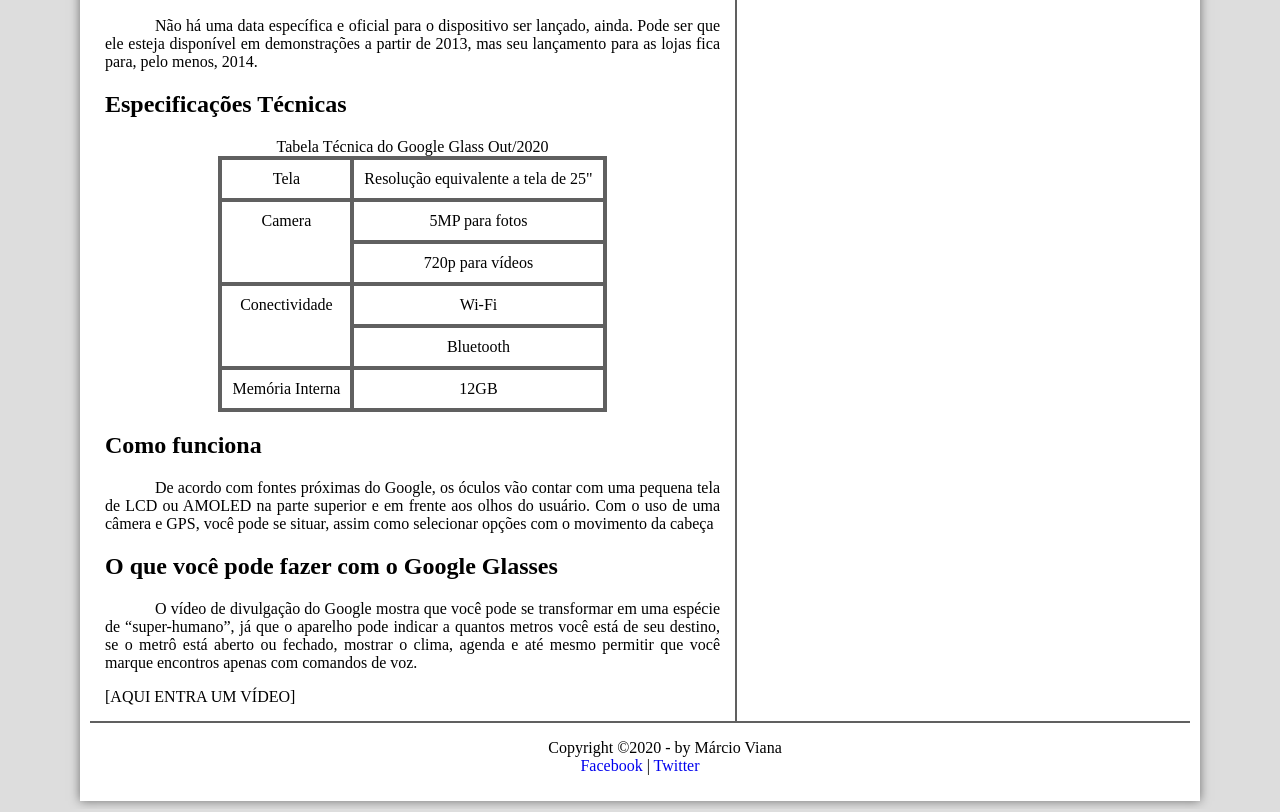
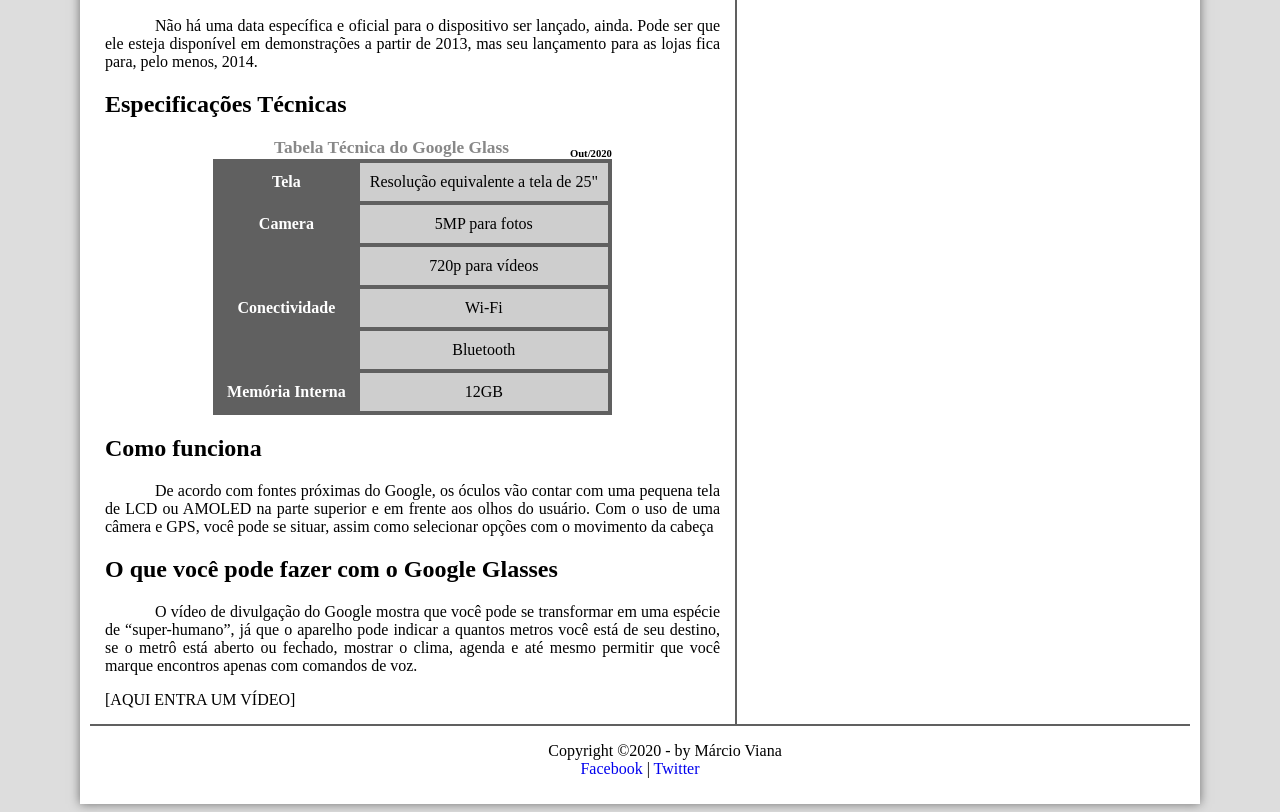
Before and after one commit to VianaMarcio/html5, a plain HTML site: page index.html in a window 1280 px wide. Shown: the part 940-1752 px from the top of the page. Drawn offline with Linux system fonts and the light colour scheme; a web font is replaced by a local one.

Commit message:
Formatção dos estilos da tabela com CSS

```diff
--- a/_css/estilo.css
+++ b/_css/estilo.css
@@ -139,6 +139,31 @@
     vertical-align: top;
 }
 
+table#tabelaspec td.ce{
+    color: white;
+    background-color: #606060;
+    vertical-align: top;
+    font-weight: bold;
+}
+
+table#tabelaspec td.cd{
+    background-color: #cecece;
+}
+
+table#tabelaspec caption{
+    color:#888888;
+    font-size: 13pt;
+    font-weight: bolder;
+}
+
+table#tabelaspec caption span{
+    display: block;
+    float: right;
+    color: #000000;
+    font-size: 8pt;
+    margin-top: 10px;
+}
+
 aside#lateral{
     display: block;
     width: 415px;
--- a/index.html
+++ b/index.html
@@ -50,7 +50,7 @@
                 <h1>Especificações Técnicas</h1>
 
                     <table id="tabelaspec">
-                    <caption>Tabela Técnica do Google Glass Out/2020</caption>
+                    <caption>Tabela Técnica do Google Glass <span>Out/2020</span></caption>
                         <tr>
                             <td class="ce">Tela</td>
                             <td class="cd">Resolução equivalente a tela de 25"</td>
```
